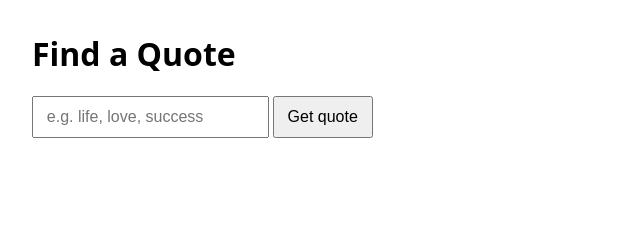
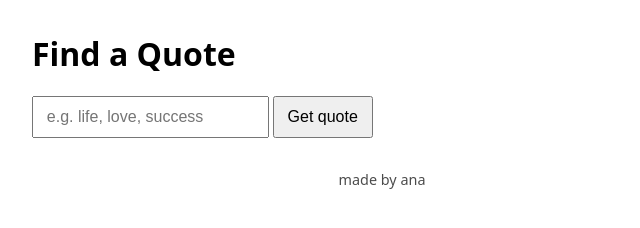
Before and after one commit to anaizma/quote-gen, a plain HTML site: page index.html in a window 1280 px wide. Shown: the full height of the page, 0-640 px from the left. Drawn offline with Linux system fonts and the light colour scheme.

Commit message:
added a footer

```diff
--- a/index.html
+++ b/index.html
@@ -8,6 +8,12 @@
     body { font-family: system-ui, sans-serif; margin: 2rem; max-width: 700px; }
     input, button { font-size: 1rem; padding: .6rem .8rem; }
     #result { margin-top: 1rem; padding: 1rem; border: 1px solid #ddd; border-radius: 8px; }
+    footer {
+      margin-top: 2rem;
+      font-size: 0.9rem;
+      text-align: center;
+      opacity: 0.7;
+    }
   </style>
 </head>
 <body>
@@ -21,6 +27,10 @@
     <blockquote id="quote" style="font-size:1.1rem; margin:0;"></blockquote>
     <div id="author" style="margin-top:.5rem; opacity:.7;"></div>
   </div>
+
+  <footer>
+    made by ana
+  </footer>
 
   <script>
     const form = document.getElementById('form');
```
